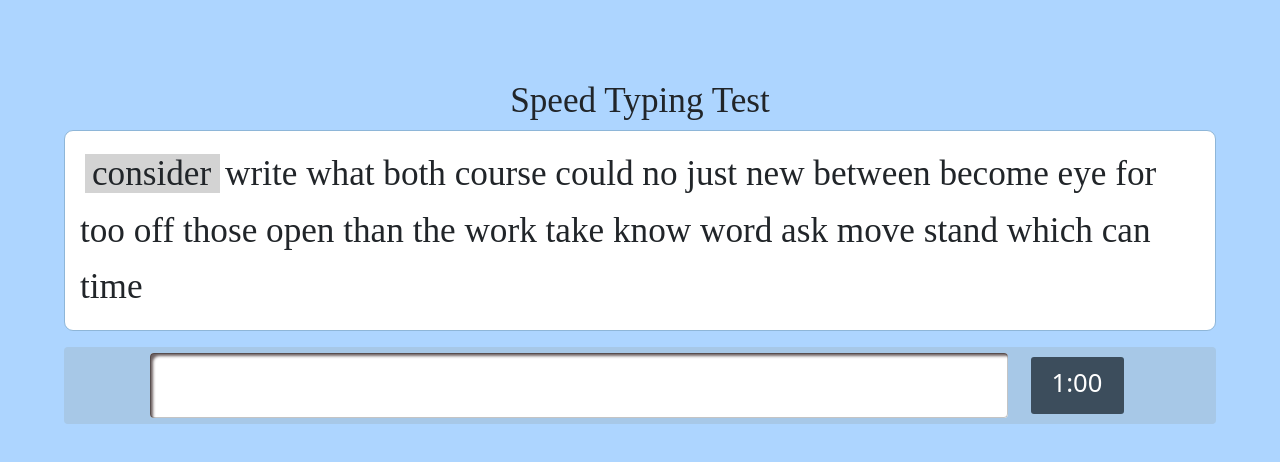
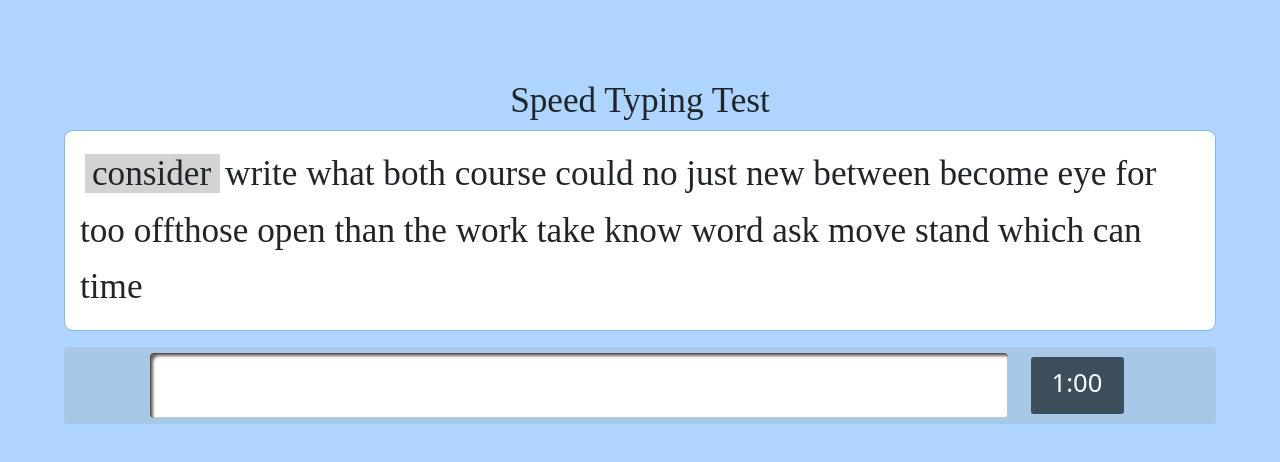
Before and after one commit to yash-helix/luke, a React (Create React App) app in the folder client/: page /typing-test in a window 1280 px wide. Shown: the top 462 px of the page. Built offline with nearby package versions, Linux system fonts and the light colour scheme; no server answers.

Commit message:
changed fastfinger component to change background to red

```diff
--- a/client/src/Components/TypingTest/TypingTest/FingerFast.jsx
+++ b/client/src/Components/TypingTest/TypingTest/FingerFast.jsx
@@ -34,6 +34,7 @@ const getRandomSentences = () => {
     let quotes_array1 = words.sort(() => Math.random() > 0.5 ? 1 : -1).join(" ").toLowerCase();
     let line1 = (quotes_array1.substring(0, 80))
     let line2 = (quotes_array1.substring(80, 150))
+    line2 = line2.trim();
     return line1 + line2;
 }
 
@@ -81,7 +82,7 @@ const FingerFast = () => {
         if (value.endsWith(' ')) {
             setActiveWordIndex(index => index + 1)
             index = index + 1;
-            if (cloud.current.length - 2 == activeWordIndex) {
+            if (cloud.current.length - 1 == activeWordIndex) {
                 setIndex(i => i + 1);
                 //cloud.current = (getRandomSentences()).split(' ')
                 cloud.current = (getRandomSentences()).split(' ')
```
